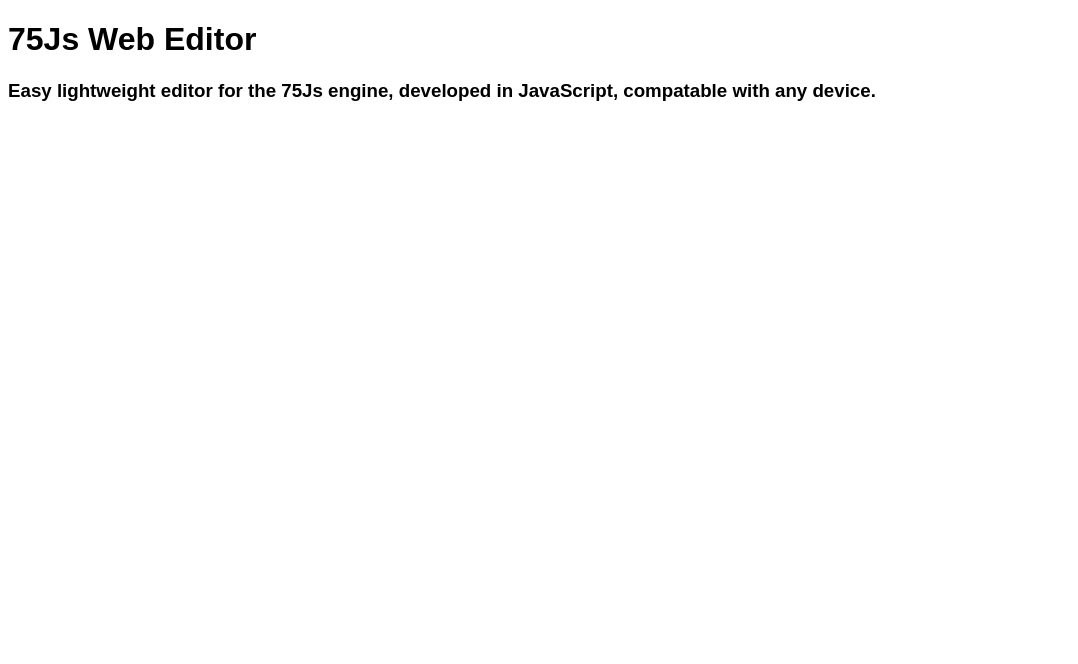
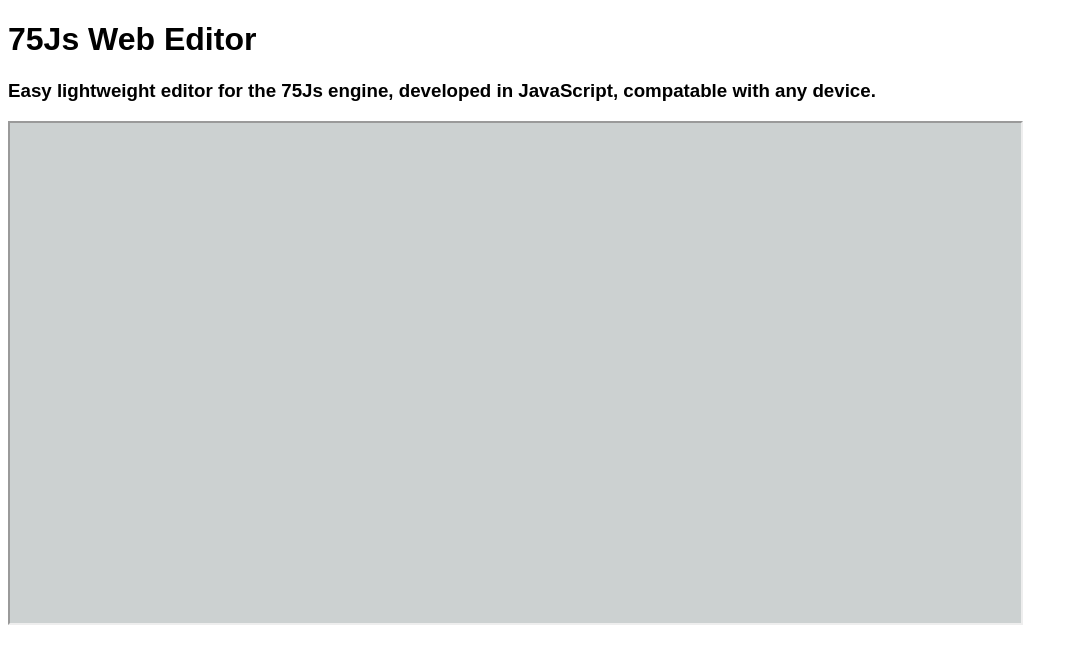
Before and after one commit to RodRusTho/75js, a plain HTML site: page editor/index.html in a window 1280 px wide. Shown: the whole page, without its empty margins (0-1078 px from the left). Drawn offline with Linux system fonts and the light colour scheme.

Commit message:
Update index.html

```diff
--- a/editor/index.html
+++ b/editor/index.html
@@ -13,5 +13,6 @@
     <h3>
       Easy lightweight editor for the 75Js engine, developed in JavaScript, compatable with any device.
     </h3>
+    <iframe width="80%" height="500px" style="background-color:#CCD1D1;"></iframe>
   </body>
 </html>
```
